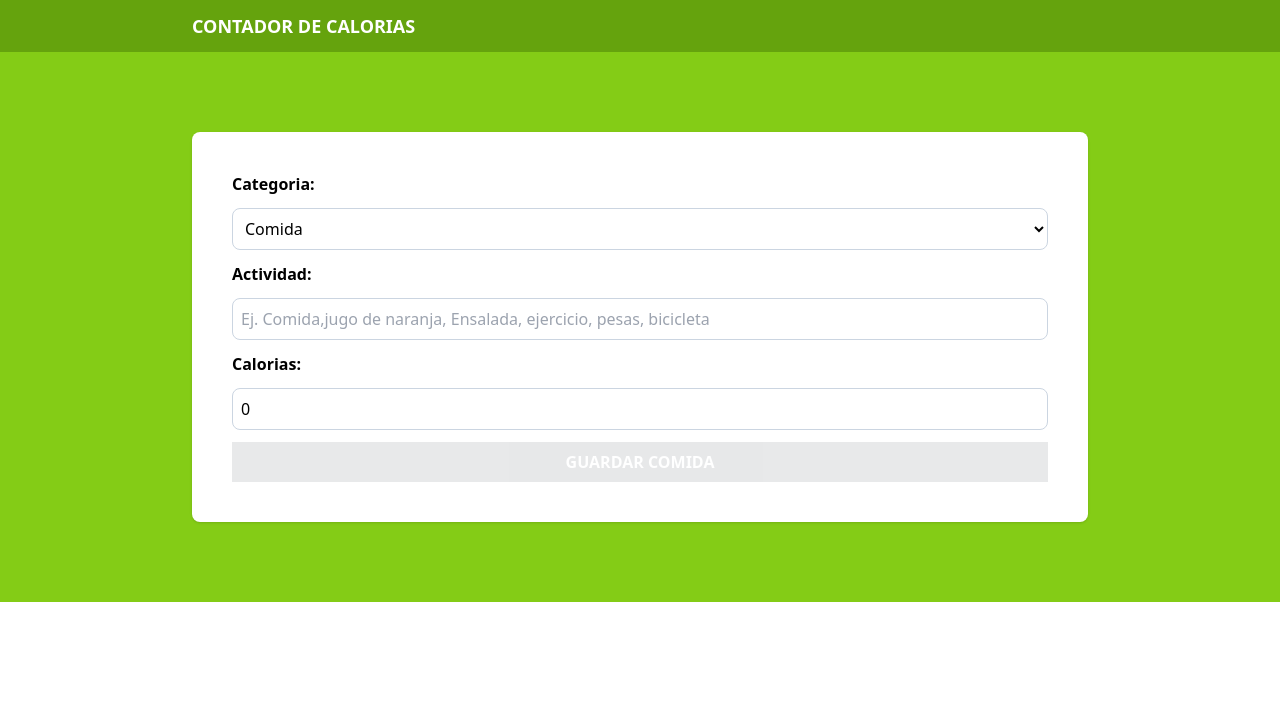
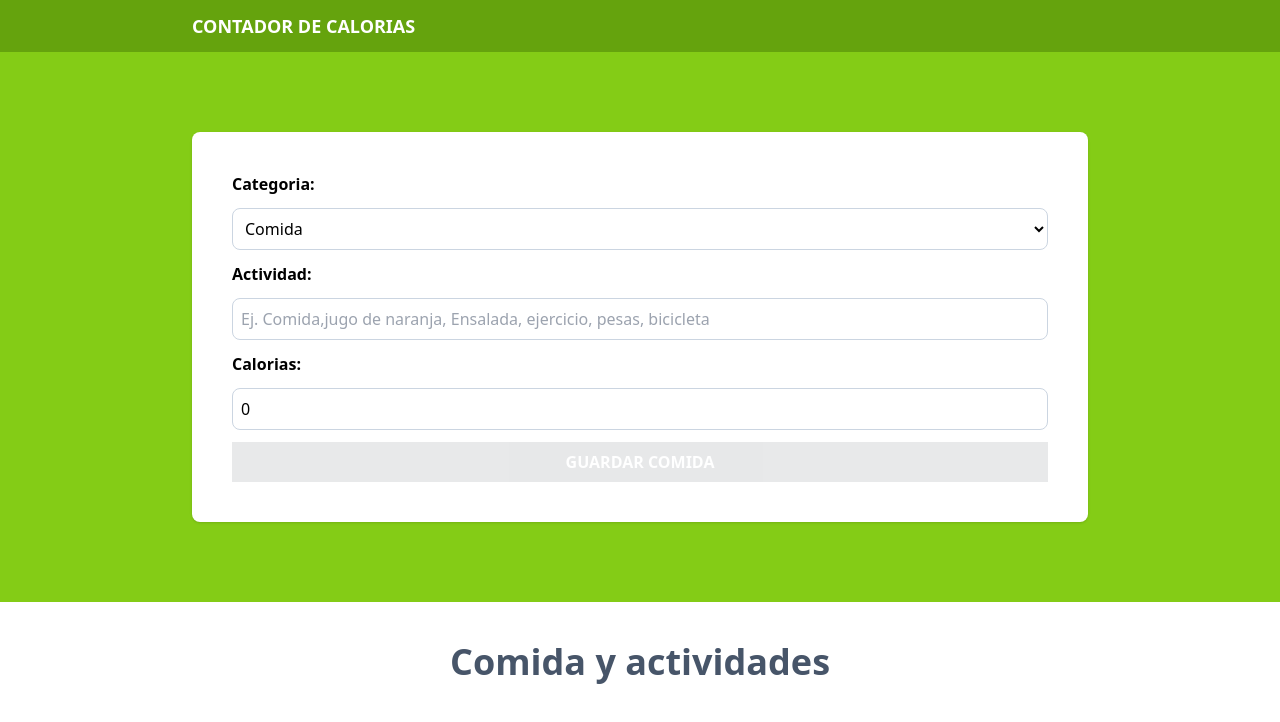
Before and after one commit to martin0123478/calories-tracker, a React app: page / in a window 1280 px wide. Shown: the top 722 px of the page. Built offline with nearby package versions, Linux system fonts and the light colour scheme; the HTML template or start-up script is replaced by a standard one.

Commit message:
feat:add component activities, styles and conditional names

```diff
--- a/package.json
+++ b/package.json
@@ -17,6 +17,7 @@
   "devDependencies": {
     "@types/react": "^18.3.3",
     "@types/react-dom": "^18.3.0",
+    "@types/uuid": "^10.0.0",
     "@typescript-eslint/eslint-plugin": "^7.15.0",
     "@typescript-eslint/parser": "^7.15.0",
     "@vitejs/plugin-react-swc": "^3.5.0",
--- a/src/App.tsx
+++ b/src/App.tsx
@@ -3,6 +3,7 @@
 
 import { Form } from "./components/Form"
 import { activityReducer, initialState } from "./reducers/activity-reducer"
+import { ActivityList } from "./components/ActivityList"
 
 
 function App() {
@@ -26,6 +27,10 @@
             dispatch={dispatch} />
         </div>
       </section>
+      <section className="p-10 mx-auto max-w-4xl">
+        <ActivityList
+          activities={state.activities} />
+      </section>
     </>
   )
 }
--- /dev/null
+++ b/src/components/ActivityList.tsx
@@ -0,0 +1,35 @@
+import { Activity } from "../types"
+
+type ActivityListProps = {
+    activities: Activity[]
+}
+
+export const ActivityList = ({ activities }: ActivityListProps) => {
+
+    return (
+        <>
+            <h2 className='text-4xl font-bold text-slate-600 text-center '>Comida y actividades</h2>
+
+
+            {
+                activities.map(activity => (
+                    <div key={activity.id} className="px-5 py-10 bg-white mt-5 flex justify-between ">
+                        <div className="space-y-2 relative">
+                            <p className={`absolute -top-8 left-8 px-10 py-2 text-white uppercase font-bold ${activity.category === 1 ? 'bg-lime-500' : 'bg-orange-500'}`}>{activity.category === 1 ? 'Comida' : 'Ejercicio'}</p>
+                            <p className="text-2xl font-bold pt-5">{activity.name}</p>
+                            <p className="font-black text-4xl text-lime-500">
+                                {activity.calories} {''}
+                                <span>Calorias</span>
+                            </p>
+
+                        </div>
+                        <div>
+
+                        </div>
+
+                    </div>
+                ))
+            }
+        </>
+    )
+}
--- a/src/components/Form.tsx
+++ b/src/components/Form.tsx
@@ -1,19 +1,22 @@
 import { Dispatch, useState } from "react"
 import { categories } from "../data/categories"
+import { v4 as uuidv4 } from 'uuid'
 import type { Activity } from "../types"
 import { ActivityActions } from "../reducers/activity-reducer"
 
 type FormProps = {
     dispatch: Dispatch<ActivityActions>
 }
+const initialState = {
+    id: uuidv4(),
+    category: 1,
+    name: '',
+    calories: 0
+
+}
 export const Form = ({ dispatch }: FormProps) => {
 
-    const [activity, setActivity] = useState<Activity>({
-        category: 1,
-        name: '',
-        calories: 0
-
-    })
+    const [activity, setActivity] = useState<Activity>(initialState)
 
     const handleChange = (e: React.ChangeEvent<HTMLSelectElement> | React.ChangeEvent<HTMLInputElement>) => {
         const isNumberField = ['category', 'calories'].includes(e.target.id)
@@ -31,9 +34,8 @@
         e.preventDefault()
         dispatch({ type: 'save-activity', payload: { newActivity: activity } })
         setActivity({
-            category: 1,
-            name: '',
-            calories: 0
+            ...initialState,
+            id: uuidv4()
         })
     }
     return (
--- a/src/types/index.ts
+++ b/src/types/index.ts
@@ -4,6 +4,7 @@
 }
 
 export type Activity = {
+    id: string,
     category: number,
     name: string,
     calories: number
```
Also changed, not shown: 1 other file (tests, documents, lock files or other folders).
